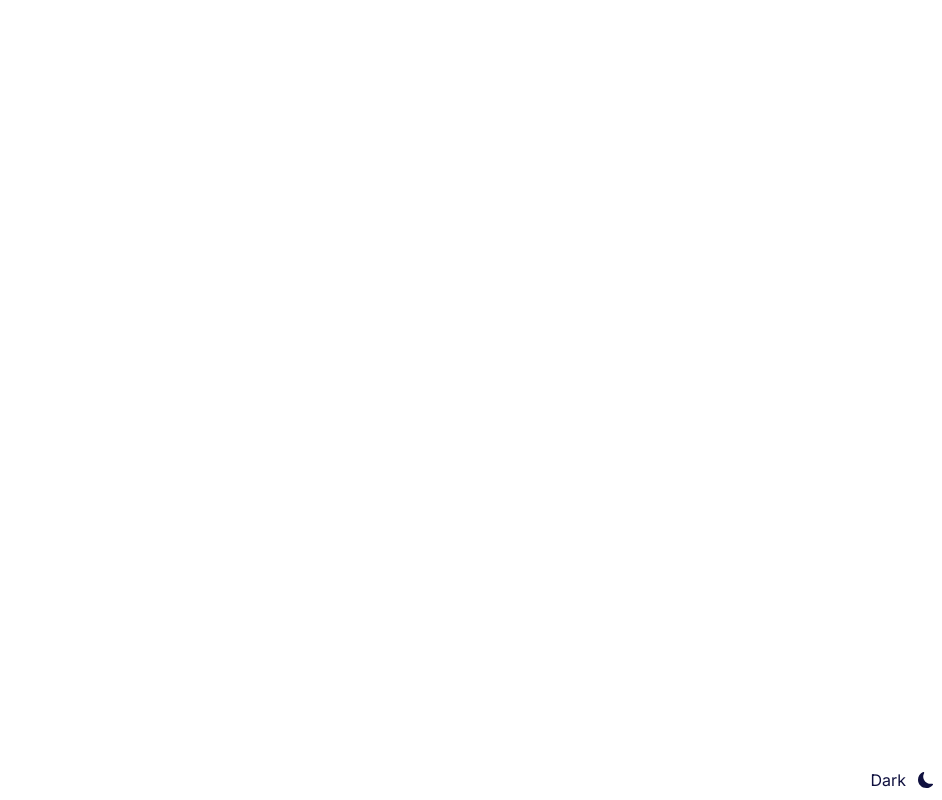
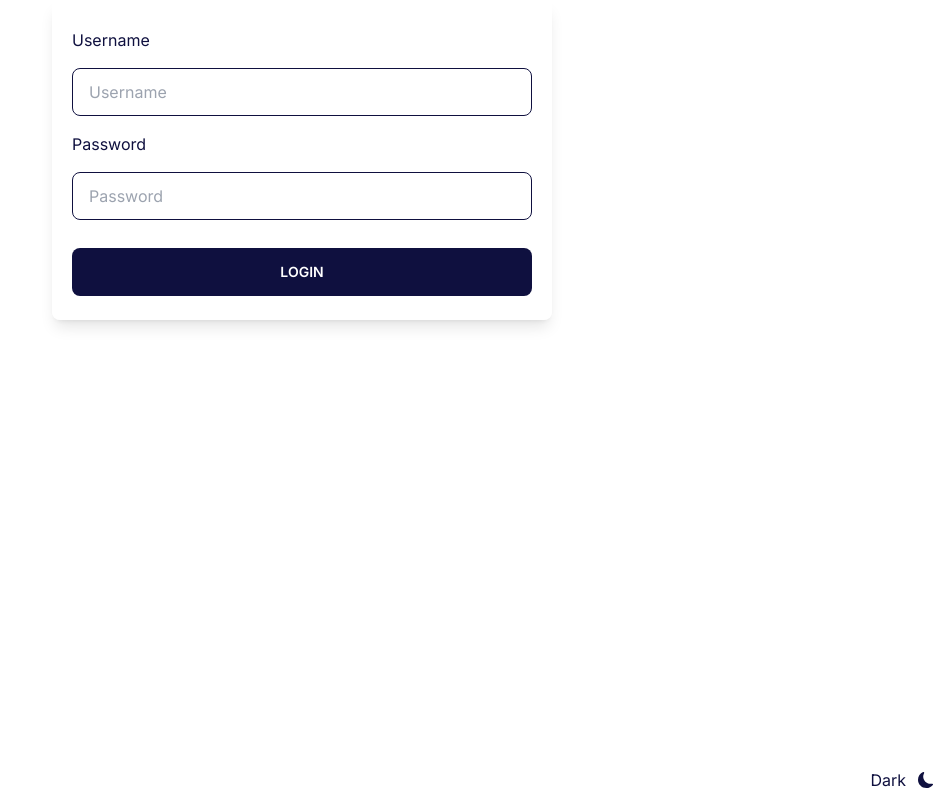
Before and after one commit to b1amage/sepm-frontend, a React (Create React App) app: page / in a window 1280 px wide. Shown: the whole page, without its empty margins (338-1280 px from the left). Built offline with nearby package versions, Linux system fonts and the light colour scheme.

Commit message:
form basic ui:

```diff
--- a/src/App.js
+++ b/src/App.js
@@ -1,9 +1,11 @@
 import Toggle from "./components/toggle/Toggle";
+import LoginForm from "./components/authentication/LoginForm";
 
 function App() {
 	return (
 		<div className="">
 			<Toggle />
+			<LoginForm />
 		</div>
 	);
 }
--- /dev/null
+++ b/src/components/authentication/LoginForm.js
@@ -0,0 +1,50 @@
+import React from "react";
+
+const LoginForm = () => {
+	const handleOnSubmit = (e) => {
+		e.preventDefault();
+	};
+
+	return (
+		<form
+			onSubmit={handleOnSubmit}
+			className="block mx-auto px-5 py-3 bg-white rounded-lg shadow-lg bg-opacity-40 backdrop-blur-md backdrop-saturate-200 max-w-[500px]"
+		>
+			<div className="my-4 space-y-4 form-control">
+				<label htmlFor="username label block font-bold text-3xl">
+					Username
+				</label>
+
+				<input
+					type="text"
+					name="username"
+					id="username"
+					placeholder="Username"
+					autocomplete="off"
+					className="border outline-none input input-bordered border-darkPurple dark:border-white"
+				/>
+			</div>
+
+			<div className="my-4 space-y-4 form-control">
+				<label htmlFor="password label block font-bold text-3xl">
+					Password
+				</label>
+
+				<input
+					type="password"
+					name="password"
+					id="password"
+					placeholder="Password"
+					autocomplete="off"
+					className="border outline-none input input-bordered border-darkPurple dark:border-white"
+				/>
+			</div>
+
+			<button className="w-full my-3 text-white transition-all duration-300 border-none hover:bg-purple btn bg-darkPurple dark:bg-pink dark:hover:backdrop-brightness-120">
+				Login
+			</button>
+		</form>
+	);
+};
+
+export default LoginForm;
--- a/src/index.scss
+++ b/src/index.scss
@@ -8,7 +8,7 @@
 	}
 
 	body {
-		@apply m-0 font-sans-serif antialiased dark:bg-darkPurple bg-white transition-all duration-500;
+		@apply m-0 font-sans-serif antialiased dark:bg-darkPurple bg-white text-darkPurple dark:text-white transition-all duration-500;
 	}
 }
 
```
